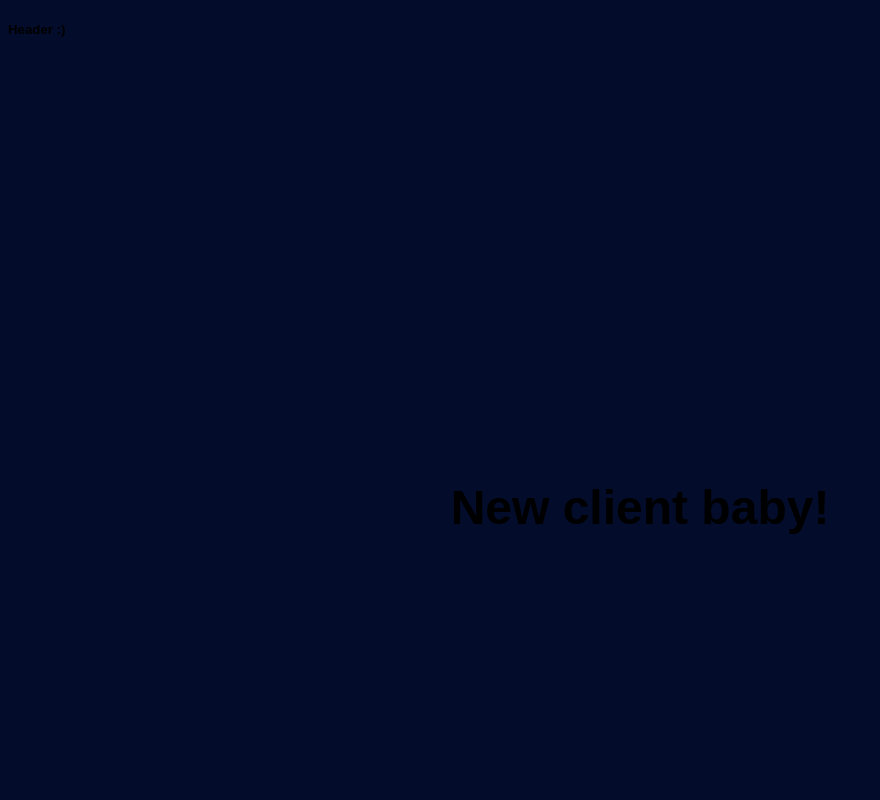
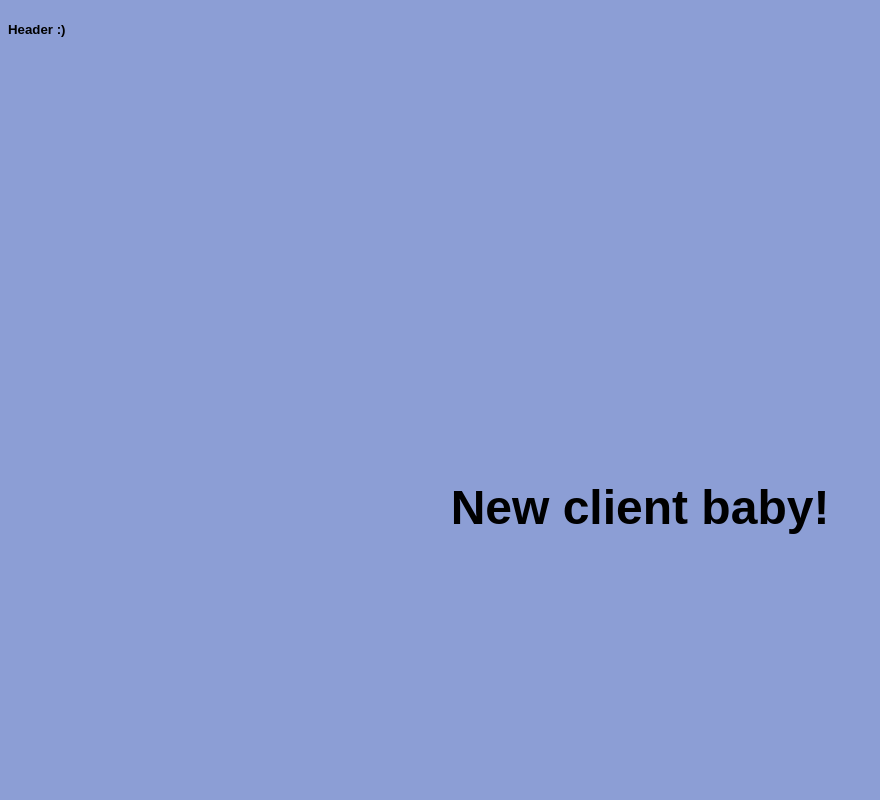
Before and after one commit to fjinkis/test, a website: page client/index.html in a window 1280 px wide. Shown: the top 800 px of the page, without its empty margins (0-880 px from the left). Drawn offline with Linux system fonts and the light colour scheme.

Commit message:
Fix deploy job

```diff
--- a/client/index.html
+++ b/client/index.html
@@ -1,7 +1,7 @@
 <!doctype html>
 
 <html style="
-    background: #030d2b;
+    background: #8c9ed5;
     font-family: fantasy;
     align-items: center;
     align-content: center;
```
Also changed, not shown: .circleci/config.yml.
